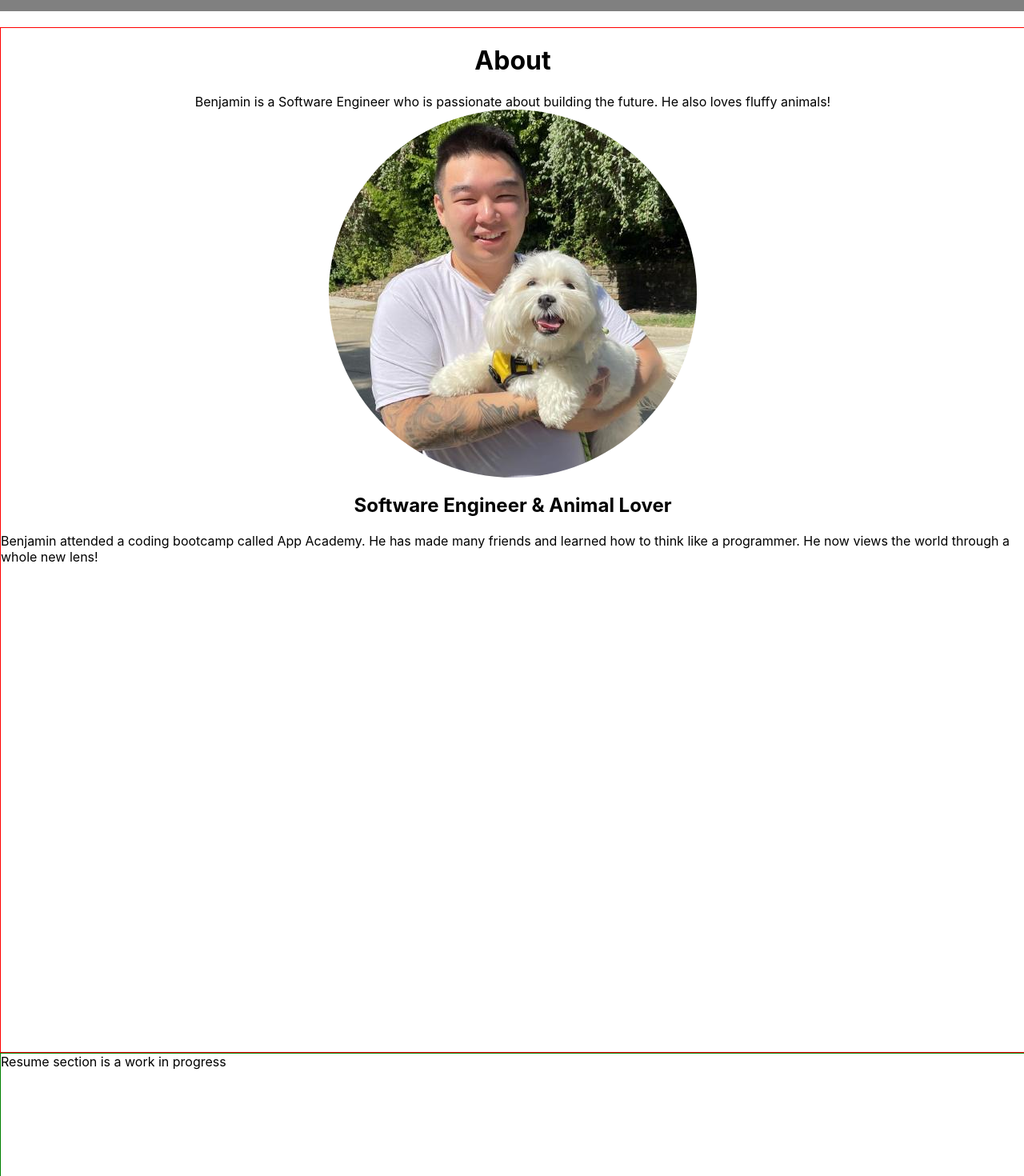
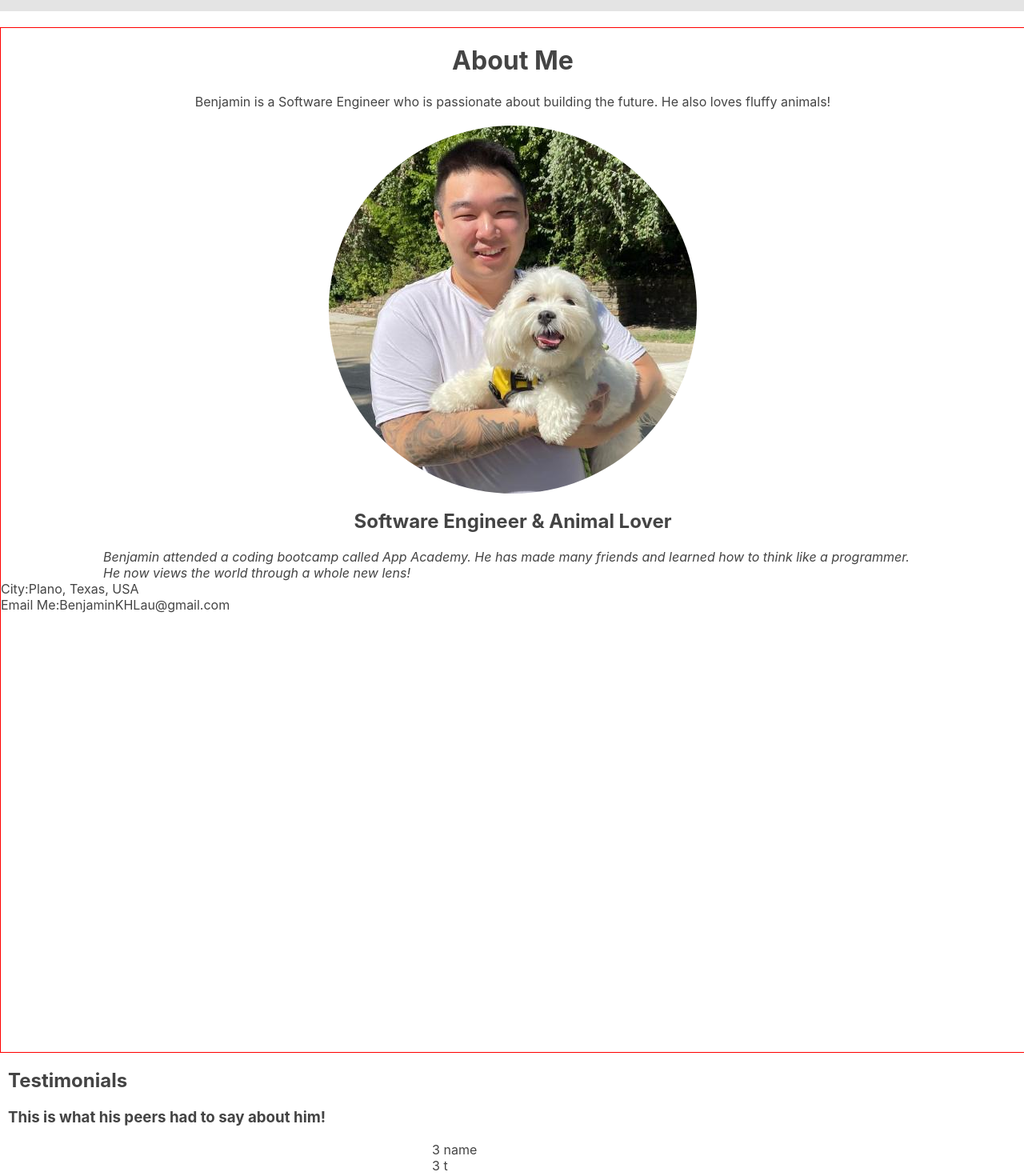
Before and after one commit to BenjaminKHLau/BenjaminKHLau.github.io, a React (Create React App) app: page / in a window 1280 px wide. Shown: the part 40-1510 px from the top of the page at 80% size. Built offline with nearby package versions, Linux system fonts and the light colour scheme.

Commit message:
added slider package

```diff
--- a/package.json
+++ b/package.json
@@ -12,6 +12,8 @@
     "react-router-dom": "^6.10.0",
     "react-scripts": "5.0.1",
     "react-scroll": "^1.8.9",
+    "react-slick": "^0.29.0",
+    "slick-carousel": "^1.8.1",
     "web-vitals": "^2.1.4"
   },
   "scripts": {
--- a/src/App.js
+++ b/src/App.js
@@ -6,6 +6,7 @@ import Main from "./components/main";
 import About from "./components/about";
 import Resume from "./components/resume";
 import Skills from "./components/skills";
+import Testimonials from "./components/testimonials";
 
 function App() {
   return (
@@ -19,6 +20,10 @@ function App() {
 
       <Routes>
         <Route path="/" element={<About />} />
+      </Routes>
+
+      <Routes>
+        <Route path="/" element={<Testimonials />} />
       </Routes>
 
       <Routes>
--- a/src/components/about.js
+++ b/src/components/about.js
@@ -1,27 +1,35 @@
-import kiwi from "../pics/about.jpg"
+import kiwi from "../pics/about.jpg";
 
 
-function About(){
+function About() {
 
-    return(
-        <div id="about">
-            <h1>About</h1>
-            <div className="about">Benjamin is a Software Engineer who is passionate about building the future. He also loves fluffy animals!</div>
-            <img className="about-img" src={kiwi}/>
-            <h2>Software Engineer & Animal Lover</h2>
-            <div className="about-desc">Benjamin attended a coding bootcamp called App Academy. He has made many friends and learned how to think like a programmer. He now views the world through a whole new lens!</div>
+  return (
+    <div id="about">
+      <h1>About Me</h1>
+      <div className="about">
+        Benjamin is a Software Engineer who is passionate about building the
+        future. He also loves fluffy animals!
+      </div>
+      <img className="about-img" src={kiwi} />
+      <h2>Software Engineer & Animal Lover</h2>
+      <div className="about-desc">
+        Benjamin attended a coding bootcamp called App Academy. He has made many
+        friends and learned how to think like a programmer. He now views the
+        world through a whole new lens!
+      </div>
 
-            <div className="testimonials">
-                <div className="t-name"></div>
-                <div className="t-t"></div>
-                <div className="t-name"></div>
-                <div className="t-t"></div>
-                <div className="t-name"></div>
-                <div className="t-t"></div>
+      <div className="about-a">
+        City:
+        <div className="about-b">Plano, Texas, USA</div>
+      </div>
+      <div className="about-a">
+        Email Me:
+        <div className="about-b">BenjaminKHLau@gmail.com</div>
+      </div>
 
-            </div>
-        </div>
-    )
+
+    </div>
+  );
 }
 
 export default About;
--- a/src/components/navbar.css
+++ b/src/components/navbar.css
@@ -1,5 +1,6 @@
 * {
     font-family: Circular, -apple-system, BlinkMacSystemFont, Roboto, Helvetica Neue, sans-serif;
+    color: #444444;
 }
 
 nav {
@@ -11,12 +12,13 @@ nav {
     width: 100%;
     height: 54px;
     overflow: hidden;
-    background-color: grey;
+    background-color: #e4e4e4;
 }
 
 .logoname {
     display: flex;
-    font-size: 20pt;
+    font-size: 24pt;
+    /* font-weight: lighter; */
 }
 
 .navigation {
--- a/src/components/style.css
+++ b/src/components/style.css
@@ -27,7 +27,29 @@
     /* cursor: pointer; */
 }
 
+.about {
+    display: flex;
+    margin-bottom: 20px;
+}
+
 .about-img {
     display: flex;
     border-radius: 100%;
 }
+
+.about-desc {
+    display: flex;
+    font-style: italic;
+    margin-left: 10%;
+    margin-right: 10%;
+}
+
+.about-a {
+    display: flex;
+    align-self: flex-start;
+}
+
+.testimonials {
+    /* display: flex; */
+    margin: 10px;
+}
--- /dev/null
+++ b/src/components/testimonials.js
@@ -0,0 +1,43 @@
+import Slider from "react-slick";
+import "slick-carousel/slick/slick.css";
+import "slick-carousel/slick/slick-theme.css";
+
+function Testimonials() {
+  const settings = {
+    className: "center",
+    dots: true,
+    infinite: true,
+    centerMode: true,
+    centerPadding: "60px",
+    slidesToShow: 1,
+    slidesToScroll: 1,
+    autoplay: true,
+    speed: 500,
+    autoplaySpeed: 3000,
+    // cssEase: "linear",
+  };
+  return (
+    <div className="testimonials">
+      <h2>Testimonials</h2>
+      <h3>This is what his peers had to say about him!</h3>
+      <Slider {...settings}>
+        {/* <div className="t-container"> */}
+        <div>
+          <div className="t-name">1 name</div>
+          <div className="t-t">1 t</div>
+        </div>
+        <div>
+          <div className="t-name">2 name</div>
+          <div className="t-t">2 t</div>
+        </div>
+        <div>
+          <div className="t-name">3 name</div>
+          <div className="t-t">3 t</div>
+        </div>
+        {/* </div> */}
+      </Slider>
+    </div>
+  );
+}
+
+export default Testimonials;
```
Also changed, not shown: 1 other file (tests, documents, lock files or other folders).
